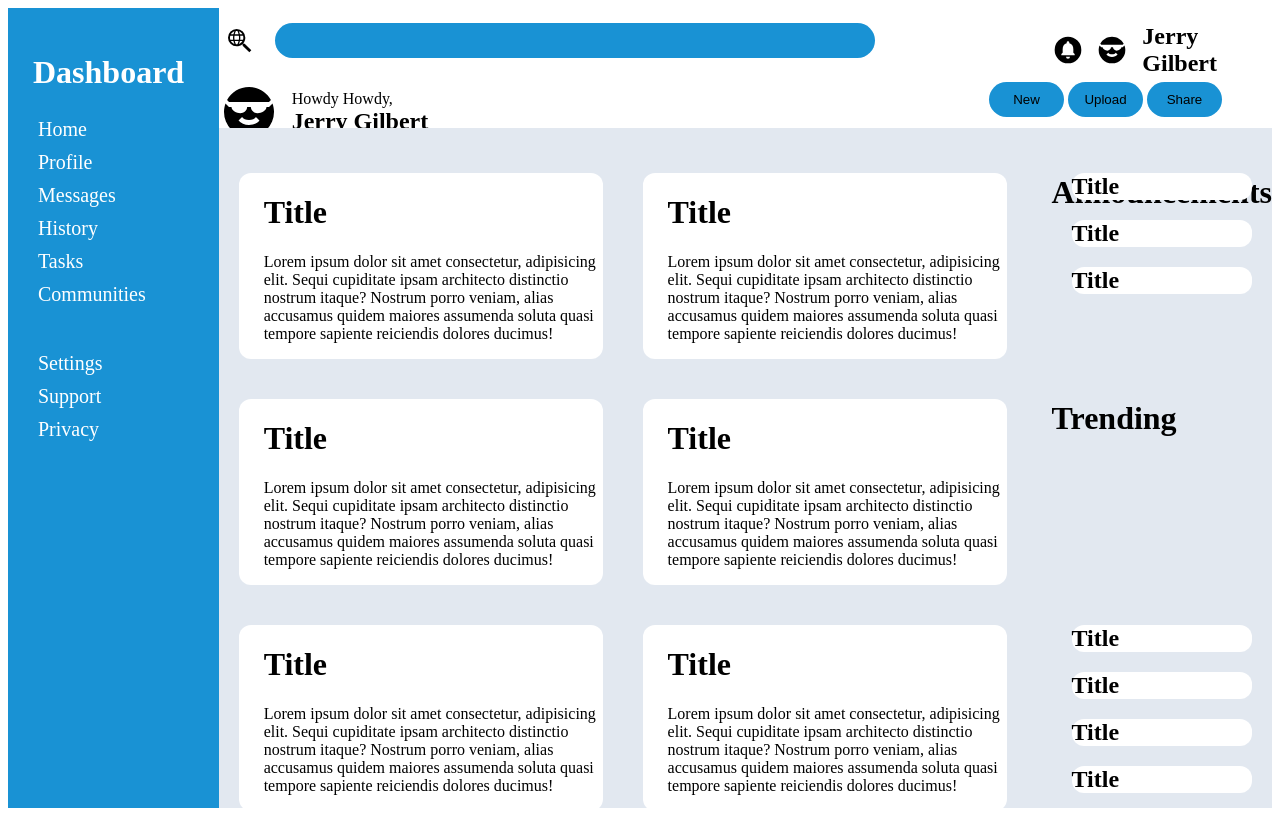
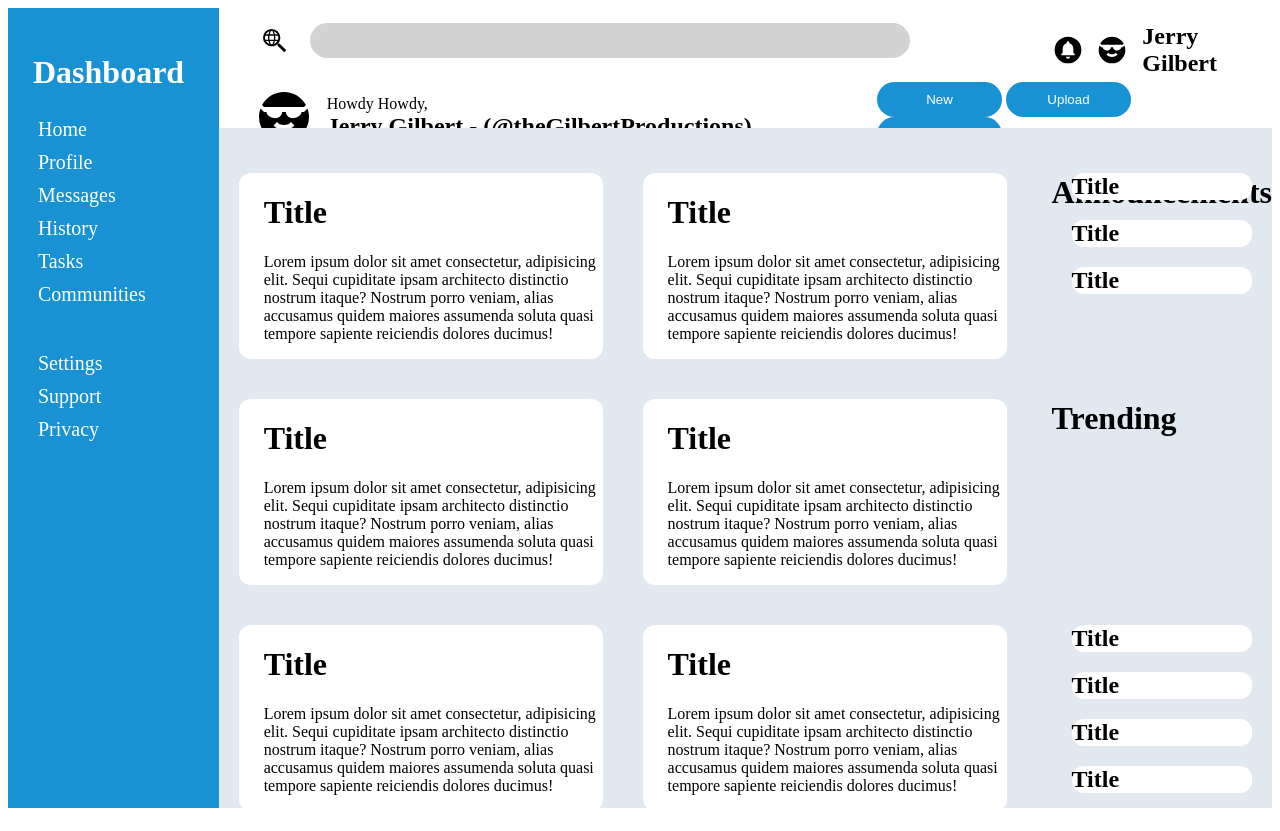
Before and after one commit to worsleyj/odin-admin-dashboard, a plain HTML site: page index.html in a window 1280 px wide. Drawn offline with Linux system fonts and the light colour scheme.

Commit message:
navbar css formatting tweaked

```diff
--- a/index.html
+++ b/index.html
@@ -39,7 +39,7 @@
                     <img class="cool-emoticon-big" src="./images/emoticon-cool.svg" alt="face with sunglasses"/>
                     <div class="greeting">
                         <div class="howdy">Howdy Howdy,</div>
-                        <div class="name">Jerry Gilbert</div>
+                        <div class="name">Jerry Gilbert - (@theGilbertProductions)</div>
                     </div>
                 </div>
                 <div class="buttons">
--- a/styles.css
+++ b/styles.css
@@ -42,13 +42,15 @@
 .search-bar {
     width: 600px;
     margin-left: 15px;
+    background-color: lightgrey;
 }
 
 button {
-    width: 75px;
+    width: 125px;
     height: 35px;
     border-radius: 25px;
     border-style: none;
+    color: white;
     background-color: #1992d4;
 }
 
@@ -153,6 +155,11 @@ button {
     margin-right: 50px;
 }
 
+.greeting-container,
+.search-container {
+    margin-left: 35px;
+}
+
 .bot-nav {
     grid-column: 1 / 3;
     display: grid;
```
